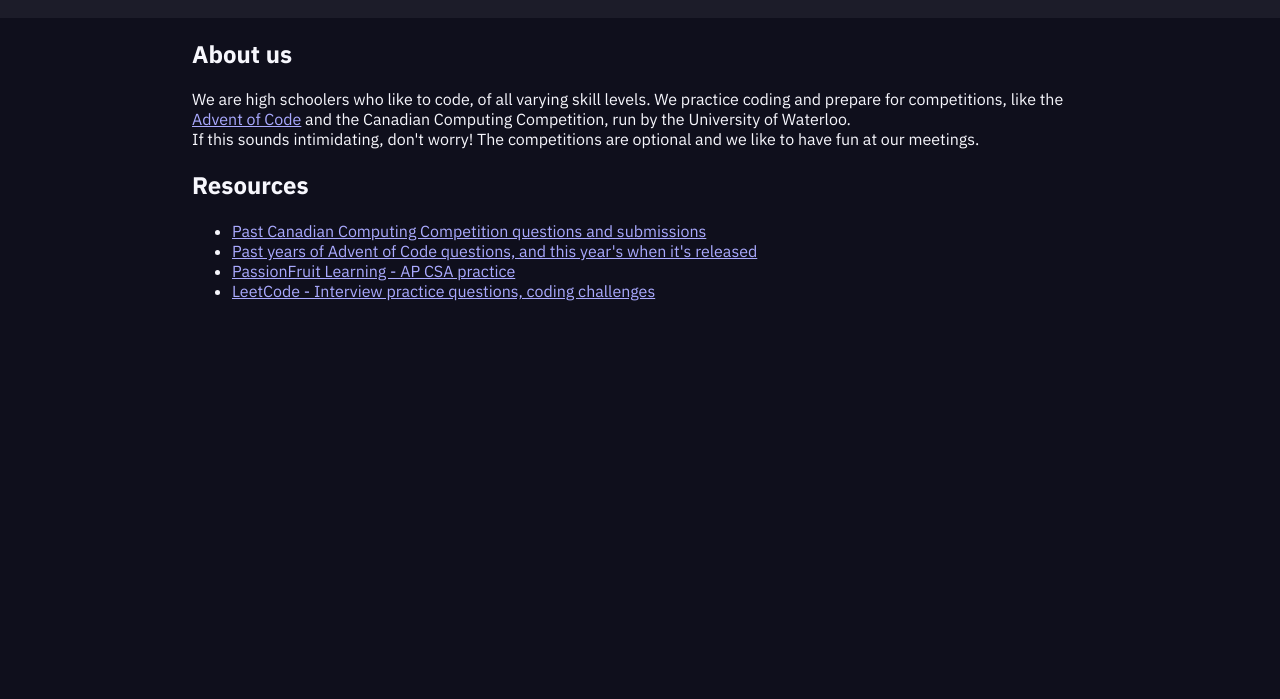
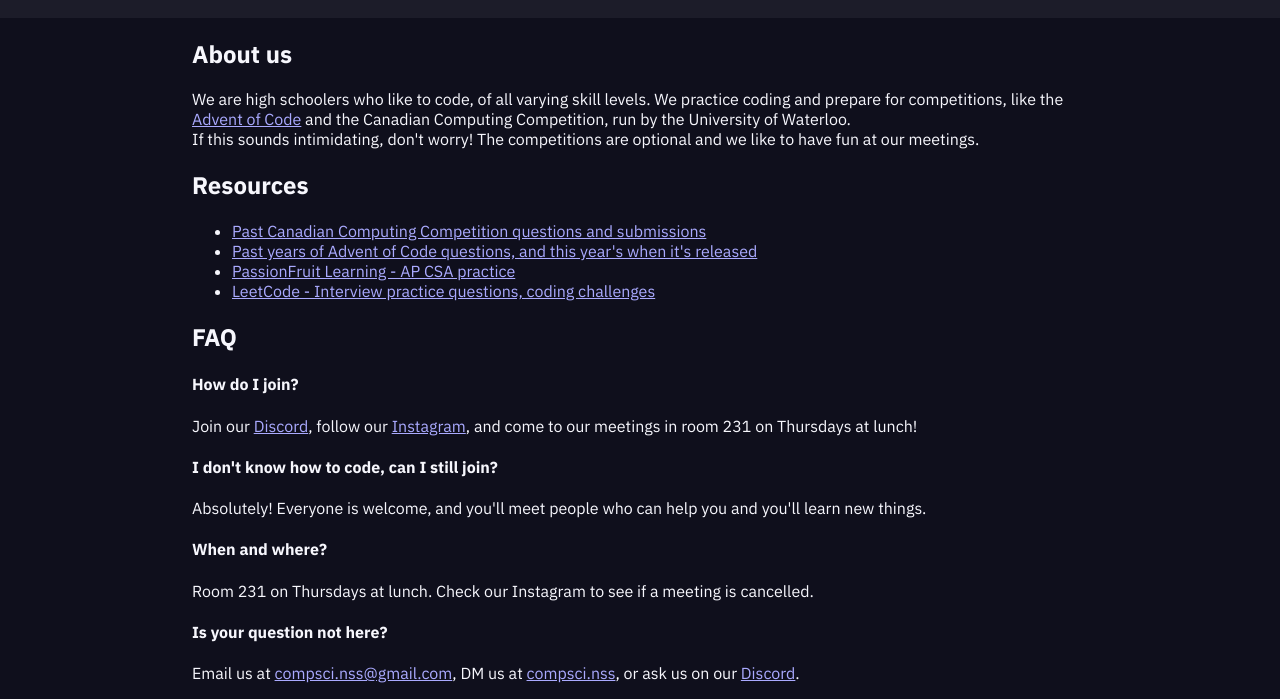
Before and after one commit to compsci-nss/compsci-nss.github.io, a plain HTML site: page index.html in a window 1280 px wide. Shown: the part 218-917 px from the top of the page. Before the commit the page ends 800 px from the top, so only its background shows below. Drawn offline with Linux system fonts and the light colour scheme.

Commit message:
feat: Add FAQ

```diff
--- a/index.html
+++ b/index.html
@@ -40,7 +40,7 @@
           If this sounds intimidating, don't worry! The competitions are optional
           and we like to have fun at our meetings.
         </p>
-    </div>
+      </div>
 
       <div>
         <h2>Resources</h2>
@@ -68,6 +68,34 @@
           </li>
         </ul>
       </div>
+
+      <div>
+        <h2>FAQ</h2>
+        <h4>How do I join?</h4>
+        <p>
+          Join our <a href="https://discord.gg/zg8UhUpG5G">Discord</a>, follow
+          our <a href="https://instagram.com/compsci.nss">Instagram</a>, and
+          come to our meetings in room 231 on Thursdays at lunch!
+        </p>
+        <h4>I don't know how to code, can I still join?</h4>
+        <p>
+          Absolutely! Everyone is welcome, and you'll meet people who can help
+          you and you'll learn new things.
+        </p>
+        <h4>When and where?</h4>
+        <p>
+          Room 231 on Thursdays at lunch. Check our Instagram to see if a
+          meeting is cancelled.
+        </p>
+
+        <h4>Is your question not here?</h4>
+        <p>
+          Email us at <a href="mailto:compsci.nss@gmail.com">
+          compsci.nss@gmail.com</a>, DM us at
+          <a href="https://instagram.com/compsci.nss">compsci.nss</a>, or ask
+          us on our <a href="https://discord.gg/zg8UhUpG5G">Discord</a>.
+        </p>
+      </div>
     </main>
   </body>
 </html>
```
